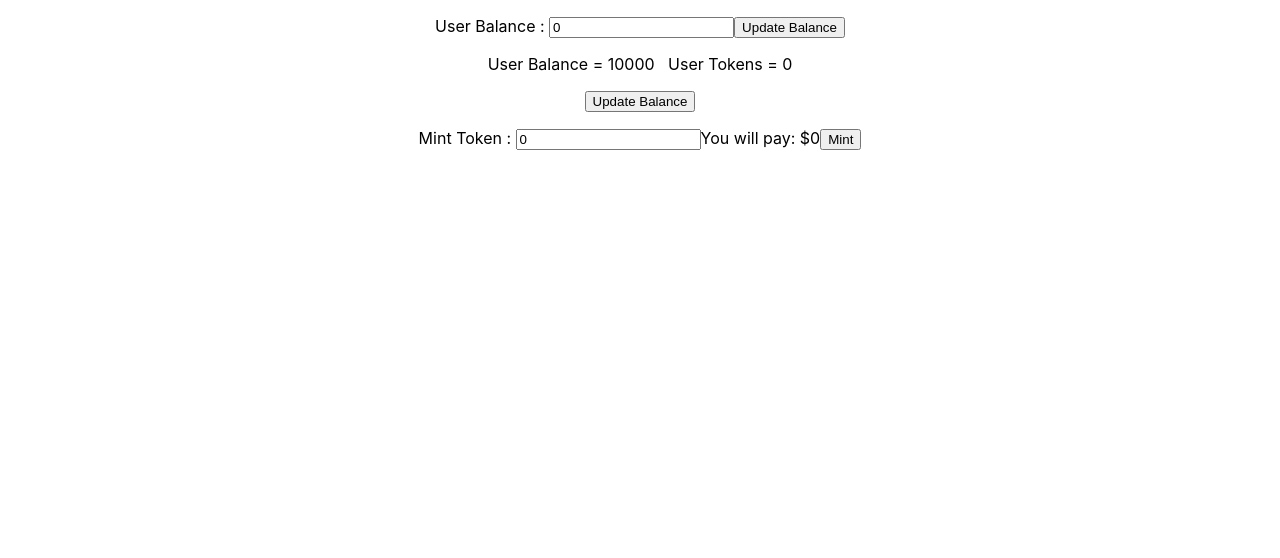
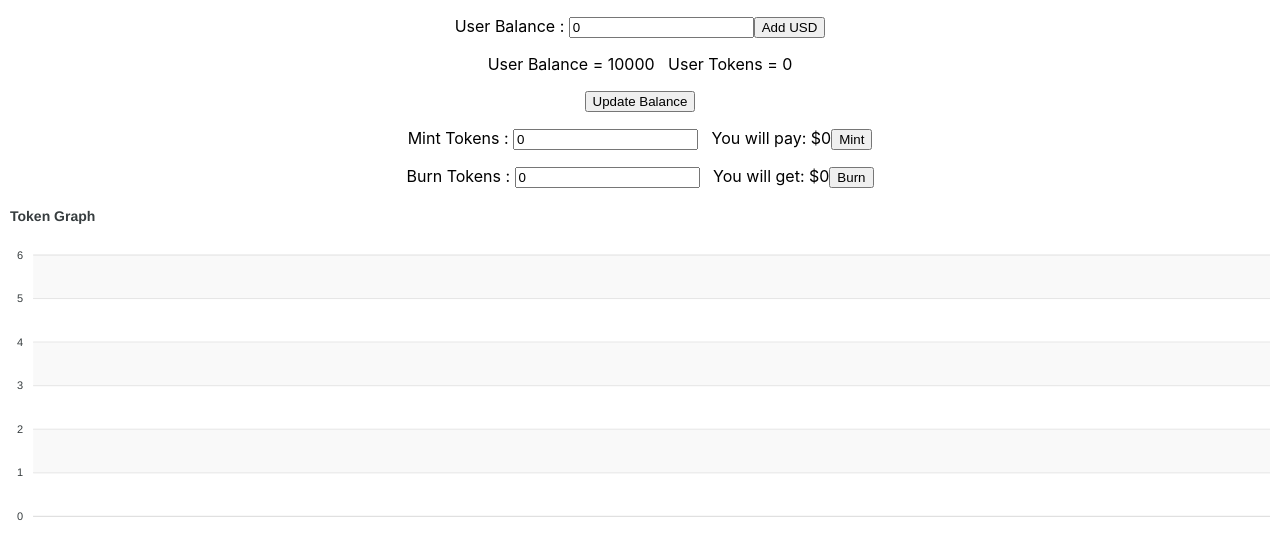
Before and after one commit to ObjectPlayer/Bounding_Curve, a React (Create React App) app in the folder bounding-curve/: page / in a window 1280 px wide. Shown: the top 558 px of the page. Built offline with nearby package versions, Linux system fonts and the light colour scheme.

Commit message:
graph issue resolved

```diff
--- a/bounding-curve/src/App.js
+++ b/bounding-curve/src/App.js
@@ -15,8 +15,9 @@ class App extends React.Component {
       userActualtokens: 0,
       mintPrice: 0,
       mintingAmount: 0,
+      burningPrice: 0,
+      burningAmount: 0,
 
-      chartData: {
       series: [{
         name: "Price",
         data: []
@@ -51,7 +52,6 @@ class App extends React.Component {
       }
 
     }
-    }
 
     this.boudningCurve = new BoundingCurve()
   }
@@ -75,25 +75,42 @@ class App extends React.Component {
     }
   }
 
+  burnTokens = () => {
+    debugger;
+    if (this.state.userActualtokens - this.state.burningAmount >= 0) {
+      this.boudningCurve.burnToken(this.state.burningAmount);
+      this.updateData()
+    } else {
+      alert("Enough Tokens, kindly get some Token")
+    }
+  }
+
+
   updateMintPrice = (amount) => {
     let mintPrice = this.boudningCurve.getMintPrice(amount);
     this.setState({ mintPrice, mintingAmount: amount })
   }
 
+  updateBurningPrice = (amount) => {
+    let burningPrice = this.boudningCurve.getBurnPrice(amount);
+    this.setState({ burningPrice, burningAmount: amount })
+  }
+
   updateData = () => {
     this.showBlanace();
-    let tokenPrice = this.getTokenPrice();
-    let totalSupply = this.boudningCurve.totalSupply
+    //let chartData = this.state.chartData;
 
+    let options = this.state.options;
+    let series = this.state.series;
 
-    let chartData = this.state.chartData;
-    // chartData.options.xaxis.categories.push(totalSupply)
+    let newCategories = options.xaxis.categories.push(options.xaxis.categories.length);
 
-    // chartData.series[0].data.push(tokenPrice)
+    let mintPrice = this.boudningCurve.getMintPrice(1);
 
-    this.setState({ currentPrice: tokenPrice, chartData })
+    series[0].data.push(mintPrice)
+
+    this.setState({ series, options: { ...this.state.options, xaxis: { categories: newCategories } } })
   }
-
 
   render() {
     return (
@@ -101,7 +118,7 @@ class App extends React.Component {
         <p>
           <label>User Balance : </label>
           <input type="text" value={this.state.userTempBalance} onChange={(e) => this.setState({ userTempBalance: e.target.value })} />
-          <input type="button" value={"Update Balance"} onClick={this.setUserBalance} />
+          <input type="button" value={"Add USD"} onClick={this.setUserBalance} />
         </p>
 
         <p>
@@ -121,14 +138,22 @@ class App extends React.Component {
         </p>
 
         <p>
-          <label>Mint Token : </label>
+          <label>Mint Tokens : </label>
           <input type="text" value={this.state.mintingAmount} onChange={(e) => this.updateMintPrice(e.target.value)} />
+          &nbsp; &nbsp;
           <label>You will pay: ${this.state.mintPrice}</label>
           <input type="button" value={"Mint"} onClick={this.mintTokens} />
         </p>
 
+        <p>
+          <label>Burn Tokens : </label>
+          <input type="text" value={this.state.burningAmount} onChange={(e) => this.updateBurningPrice(e.target.value)} />
+          &nbsp; &nbsp;
+          <label>You will get: ${this.state.burningPrice}</label>
+          <input type="button" value={"Burn"} onClick={this.burnTokens} />
+        </p>
 
-        {/* <Chart options={this.state.chartData.options} series={this.state.chartData.series} type="line" height={350} /> */}
+        <Chart options={this.state.options} series={this.state.series} type="line" height={350} />
 
       </div>
     );
--- a/bounding-curve/src/Services/BoundingCurve.js
+++ b/bounding-curve/src/Services/BoundingCurve.js
@@ -1,7 +1,7 @@
 class BoundingCurve {
     constructor() {
         this.fusdPool = 0;
-        this.slope = 0.0005;
+        this.slope = 0.5;
         this.maxSupply = 100000000;
         this.totalSupply = 0;
         this.userBlance = 10000.0;
@@ -18,6 +18,9 @@ class BoundingCurve {
 
     mintToken = (amount, fusdAmount) => {
 
+        amount = +amount;
+        fusdAmount = +fusdAmount;
+
         let mintPrice = this.getMintPrice(amount);
         let supply = this.totalSupply;
         let fee = (mintPrice * 15)/100;
@@ -31,6 +34,8 @@ class BoundingCurve {
     };
 
     burnToken = (amount) => {
+        amount = +amount;
+
         let supply = this.totalSupply;
         let burnPrice = this.getBurnPrice(amount);
 
@@ -43,6 +48,8 @@ class BoundingCurve {
 
 
     getMintPrice = (amount) => {
+        amount = +amount;
+
         let supply = this.totalSupply;
         let newSupply = supply + +amount;
         let reserve = this.reserve;
@@ -55,6 +62,8 @@ class BoundingCurve {
     }
 
     getBurnPrice = (amount) => {
+        amount = +amount;
+
         let supply = this.totalSupply;
         let newSupply = supply - +amount;
         let reserve = this.reserve;
```
Lines whose indentation alone changed are shown as unchanged.
